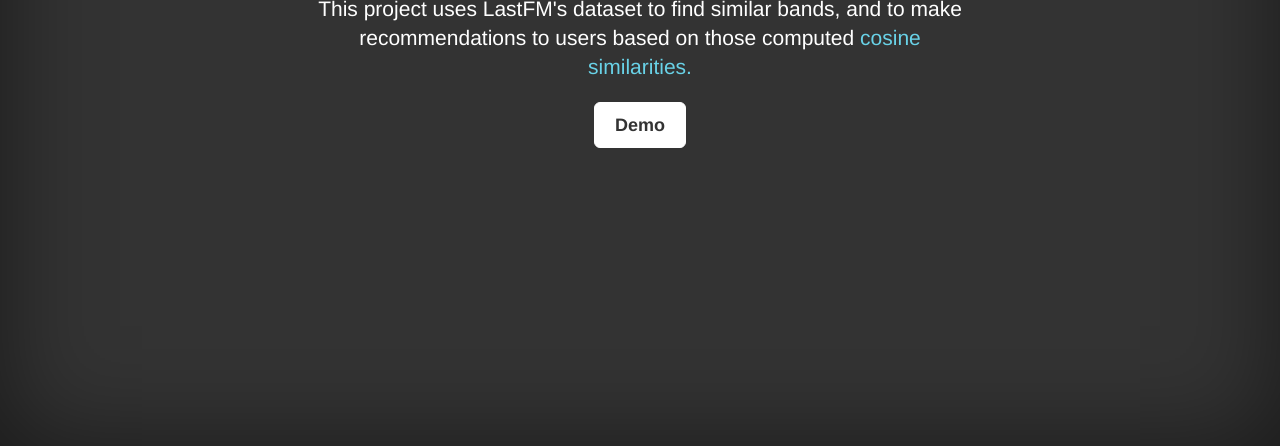
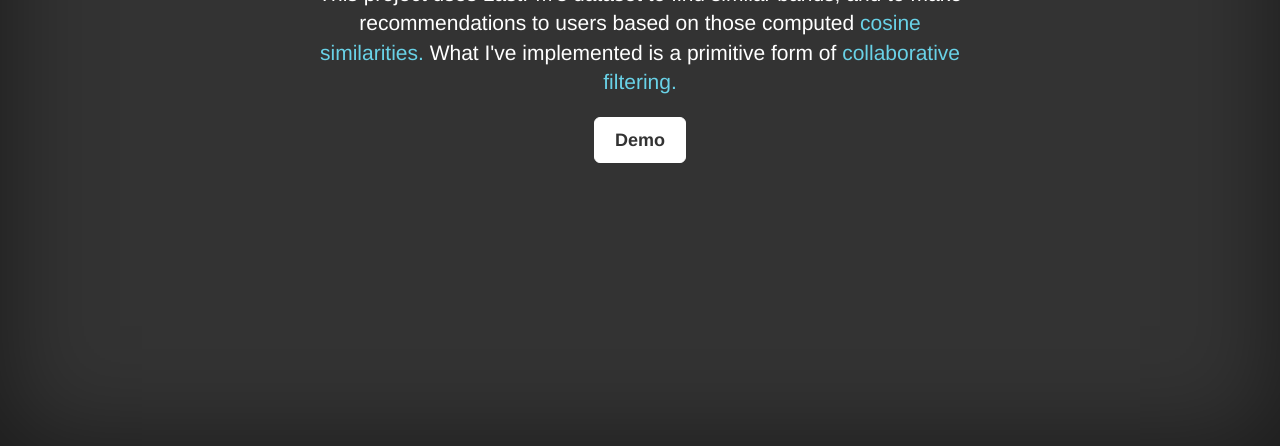
Before and after one commit to AmaanC/music-recommender, a plain HTML site: page static/index.html in a window 1280 px wide. Shown: the part 354-800 px from the top of the page. Drawn offline with nearby package versions, Linux system fonts and the light colour scheme; a script that the page names is missing.

Commit message:
More info

```diff
--- a/static/index.html
+++ b/static/index.html
@@ -53,7 +53,7 @@
 
           <div class="inner cover">
             <h1 class="cover-heading">Recommend Bands</h1>
-            <p class="lead">This project uses LastFM's dataset to find similar bands, and to make recommendations to users based on those computed <a href='https://en.wikipedia.org/wiki/Cosine_similarity' target='blank'>cosine similarities.</a></p>
+            <p class="lead">This project uses LastFM's dataset to find similar bands, and to make recommendations to users based on those computed <a href='https://en.wikipedia.org/wiki/Cosine_similarity' target='blank'>cosine similarities.</a> What I've implemented is a primitive form of <a href='https://en.wikipedia.org/wiki/Collaborative_filtering'>collaborative filtering.</a></p>
             <p class="lead">
               <a href="demo.html" class="btn btn-lg btn-default">Demo</a>
             </p>
```
